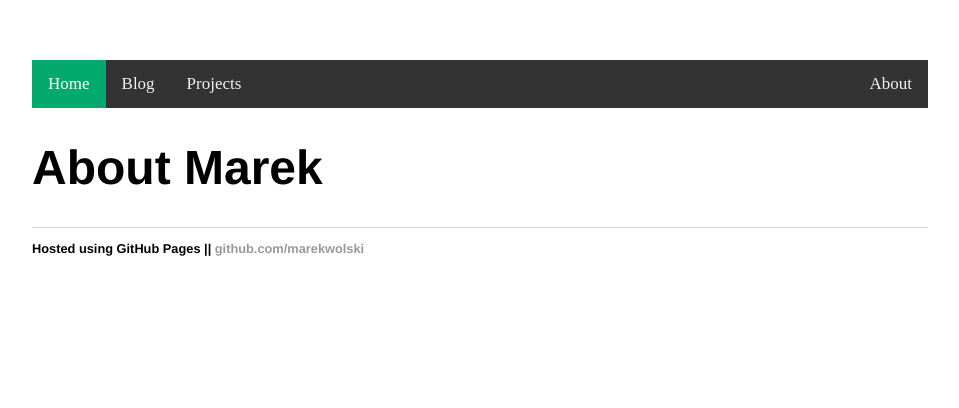
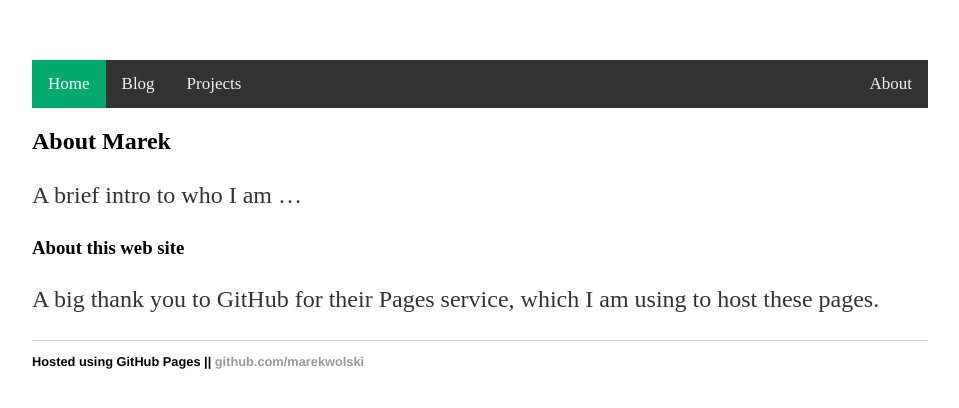
Before and after one commit to marekwolski/marekwolski.github.io, a Jekyll site: the page built from about/index.md, in a window 1280 px wide. Shown: the top 408 px of the page, without its empty margins (160-1119 px from the left). Built offline with Jekyll 4.4.1, drawn with Linux system fonts in a browser that asks for light colours.

Commit message:
Update to the About page

```diff
--- a/about/index.md
+++ b/about/index.md
@@ -3,4 +3,10 @@ layout: default
 title: About Marek
 ---
 
-# {{ page.title }}
+## {{ page.title }}
+
+A brief intro to who I am ...
+
+### About this web site
+
+A big thank you to GitHub for their Pages service, which I am using to host these pages.
```
